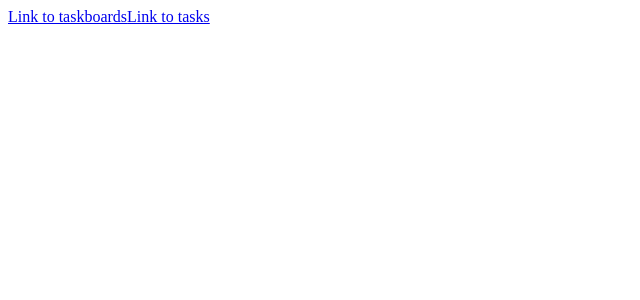
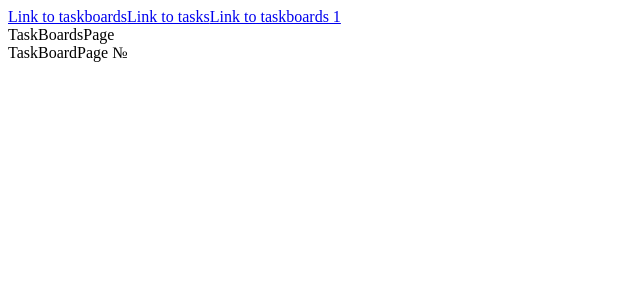
Before and after one commit to lusorich/reactToolkit, a React app: page /taskboards/1 in a window 1280 px wide. Shown: the top 300 px of the page, without its empty margins (0-640 px from the left). Built offline with nearby package versions, Linux system fonts and the light colour scheme.

Commit message:
routes added

```diff
--- a/src/app/index.tsx
+++ b/src/app/index.tsx
@@ -3,6 +3,8 @@ import { BrowserRouter, Routes, Route, Link } from 'react-router-dom';
 import { TaskBoardsPage } from '../pages/TaskBoardsPage/TaskBoardsPage';
 import { TasksPage } from '../pages/TasksPage/TasksPage';
 import { MainPage } from '../pages/MainPage/MainPage';
+import { TaskPage } from '../pages/TaskPage/TaskPage';
+import { TaskBoardPage } from '../pages/TaskBoardPage/TaskBoardPage';
 
 const App = () => {
   return (
@@ -11,11 +13,16 @@ const App = () => {
         <div>
           <Link to={'/taskboards'}>Link to taskboards</Link>
           <Link to={'/tasks'}>Link to tasks</Link>
+          <Link to={'/taskboards/1'}>Link to taskboards 1</Link>
         </div>
         <Routes>
           <Route path='/' element={<MainPage />}>
-            <Route path='taskboards' element={<TaskBoardsPage />} />
-            <Route path='tasks' element={<TasksPage />} />
+            <Route path='taskboards' element={<TaskBoardsPage />}>
+              <Route path=':taskboardId' element={<TaskBoardPage />} />
+            </Route>
+            <Route  path='tasks' element={<TasksPage />}>
+              <Route path=':taskId' element={<TaskPage />} />
+            </Route>
           </Route>
         </Routes>
       </BrowserRouter>
--- /dev/null
+++ b/src/pages/TaskBoardPage/TaskBoardPage.tsx
@@ -0,0 +1,10 @@
+import React from 'react';
+import { useParams } from 'react-router-dom';
+
+export const TaskBoardPage = () => {
+    const params = useParams();
+    console.log("params", params);
+    return(
+        <div>TaskBoardPage №</div>
+    )
+}
--- a/src/pages/TaskBoardsPage/TaskBoardsPage.tsx
+++ b/src/pages/TaskBoardsPage/TaskBoardsPage.tsx
@@ -1,5 +1,11 @@
 import React from 'react';
+import { Outlet } from 'react-router-dom';
 
 export const TaskBoardsPage = () => {
-  return <div>TaskBoardsPage</div>;
+  return (
+    <>
+      <div>TaskBoardsPage</div>
+      <Outlet />
+    </>
+  );
 };
--- /dev/null
+++ b/src/pages/TaskPage/TaskPage.tsx
@@ -0,0 +1,8 @@
+import React from 'react';
+import { useParams } from 'react-router-dom';
+
+export const TaskPage = () => {
+    return(
+        <div>TaskPage №</div>
+    )
+}
--- a/webpack.config.js
+++ b/webpack.config.js
@@ -5,8 +5,9 @@ module.exports = {
   entry: path.join(__dirname, 'src', 'index.tsx'),
   mode: 'development',
   output: {
-    path: path.resolve(__dirname, 'dist'),
+    path: path.join(__dirname, 'dist'),
     filename: 'app.bundle.js',
+    publicPath: "/",
   },
   resolve: {
     extensions: ['.ts', '.tsx', '.js', '.json'],
@@ -16,6 +17,9 @@ module.exports = {
       template: path.join(__dirname, 'public', 'index.html'),
     }),
   ],
+  devServer: {
+    historyApiFallback: true,
+  },
   module: {
     rules: [
       {
```
